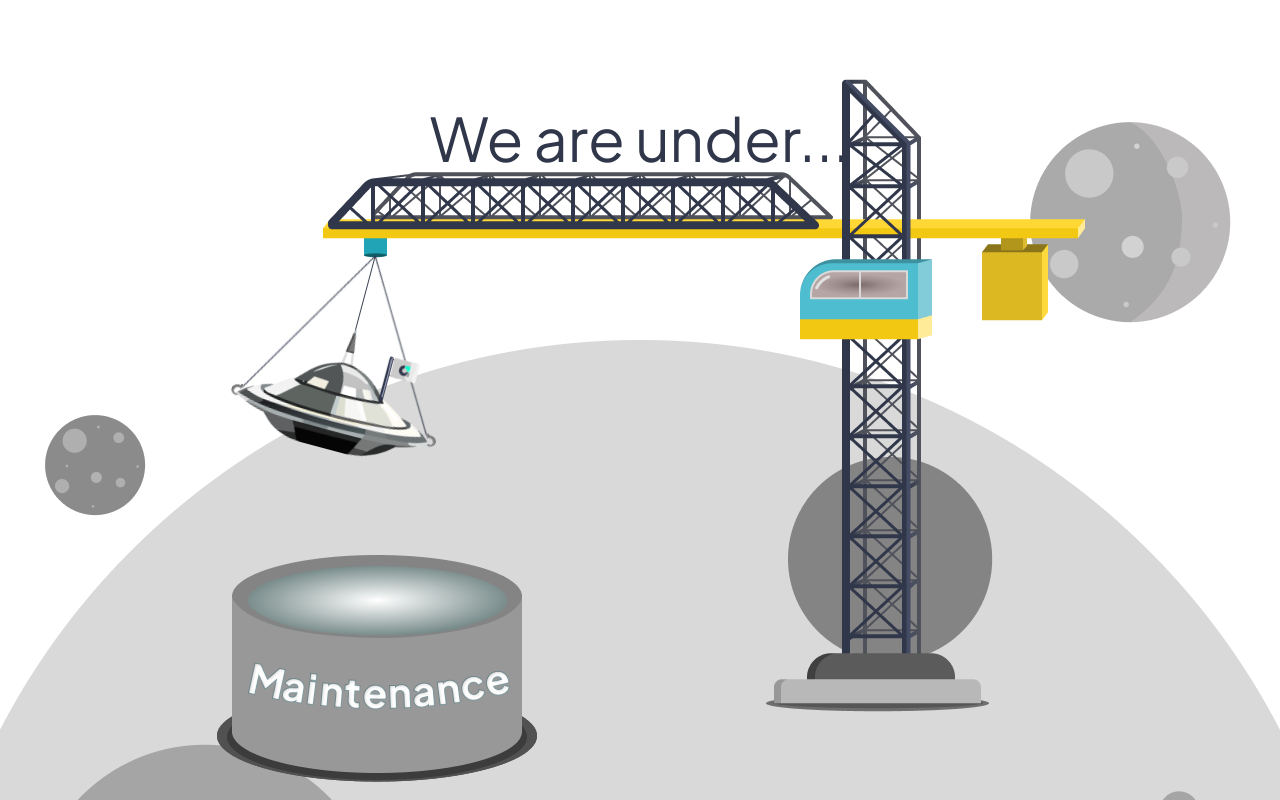
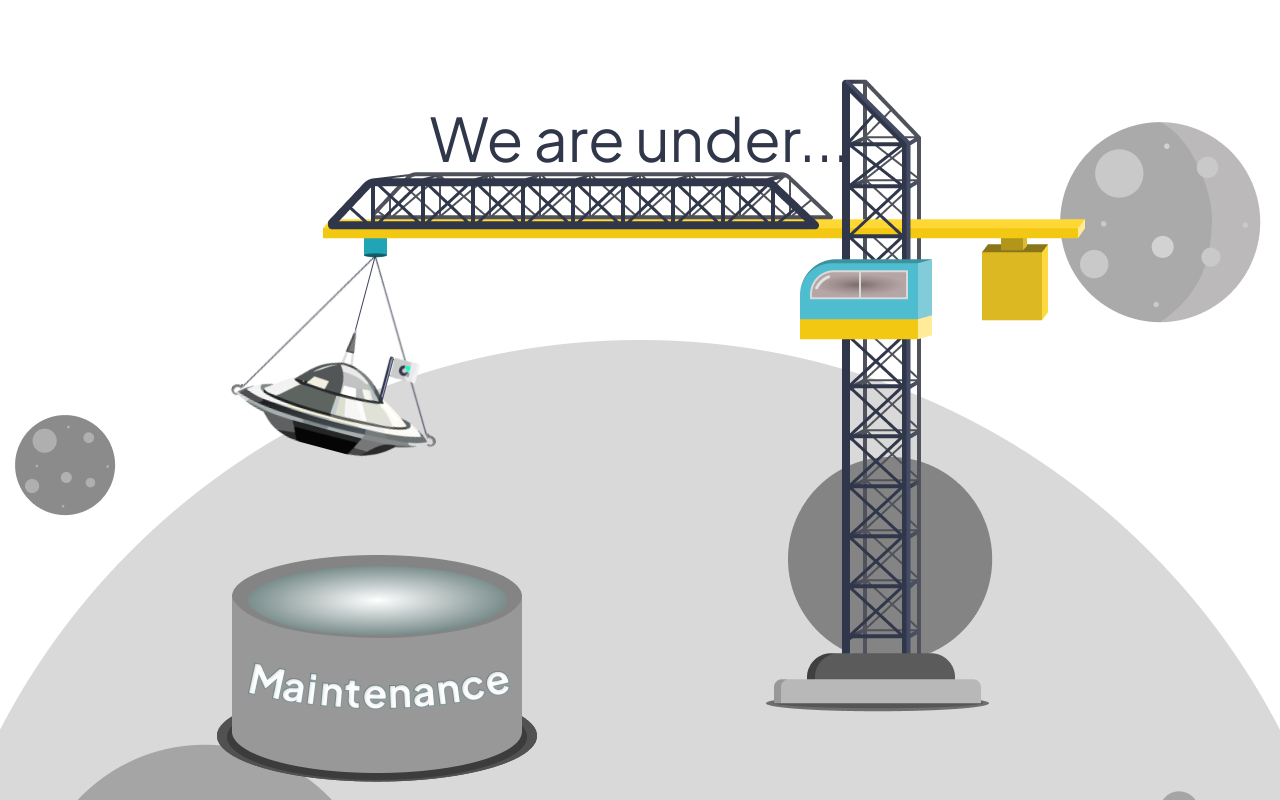
Before and after one commit to thiennhank9/animation-ufo, a React (Create React App) app: page /maintenance in a window 1280 px wide. Shown: the top 800 px of the page. Built offline with nearby package versions, Linux system fonts and the light colour scheme.

Commit message:
page-maintenance: update moon position

```diff
--- a/src/page-maintenance/PageMaintenance.css
+++ b/src/page-maintenance/PageMaintenance.css
@@ -48,13 +48,13 @@ body {
 
   .moon-left {
     position: absolute;
-    left: 30px;
+    left: 0;
     top: 50%;
   }
 
   .moon-right {
     position: absolute;
-    right: 30px;
+    right: 0;
     top: 80px;
   }
 
```
